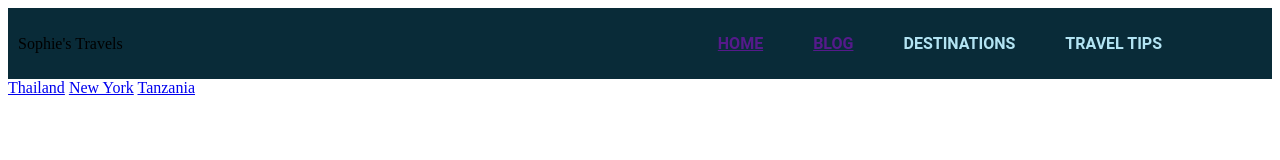
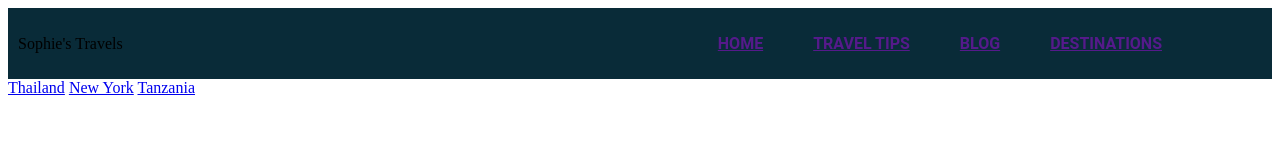
Before and after one commit to missopi/travel-blog, a plain HTML site: page index.html in a window 1280 px wide. Drawn offline with Linux system fonts and the light colour scheme.

Commit message:
Fix typo in links and adjust order

```diff
--- a/index.html
+++ b/index.html
@@ -11,9 +11,9 @@
             <div class="links">
                 <ul>
                     <li class="link"><a href="">HOME</a></li>
+                    <li class="Link"><a href="">TRAVEL TIPS</a></li>
                     <li class="link"><a href="">BLOG</a></li>
-                    <li class="link"><a href=""></a>DESTINATIONS</li>
-                    <li class="Link"><a href=""></a>TRAVEL TIPS</li>
+                    <li class="link"><a href="">DESTINATIONS</a></li>
                 </ul>
             </div>
         </header>
```
